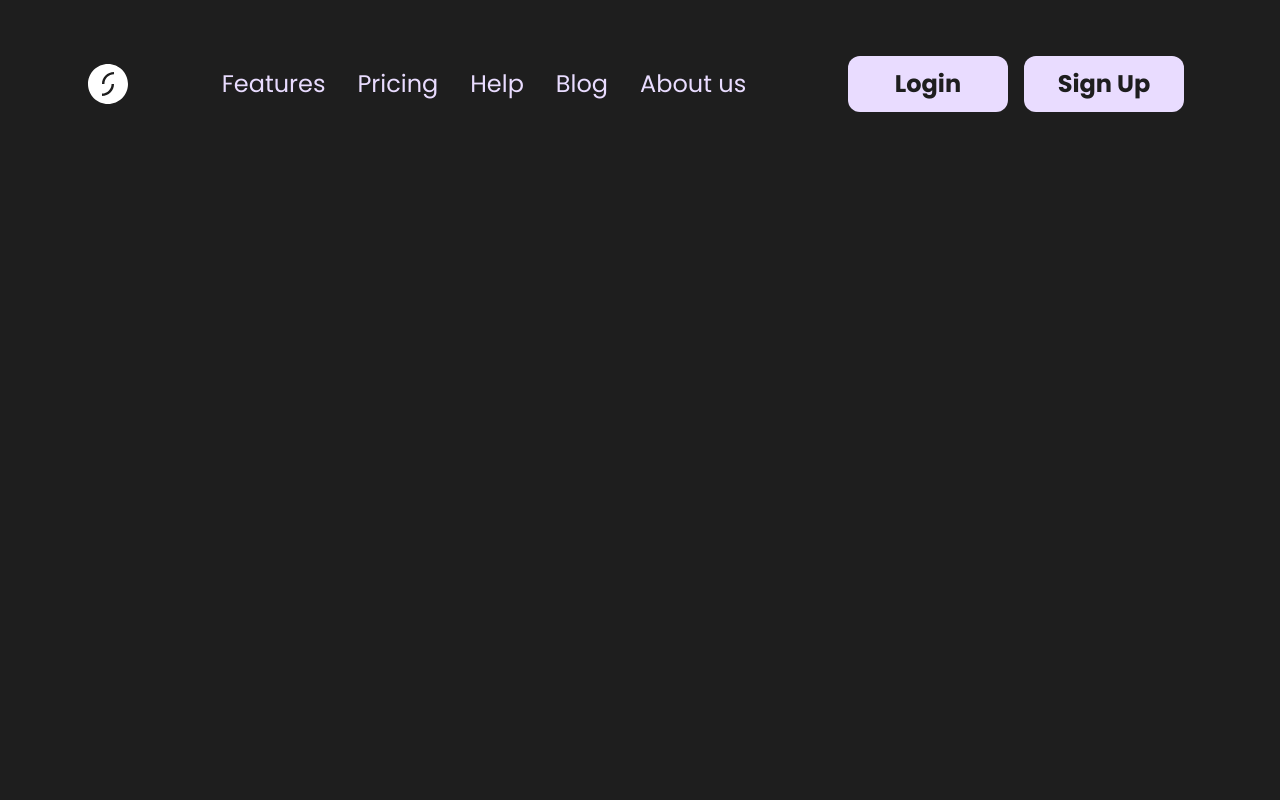
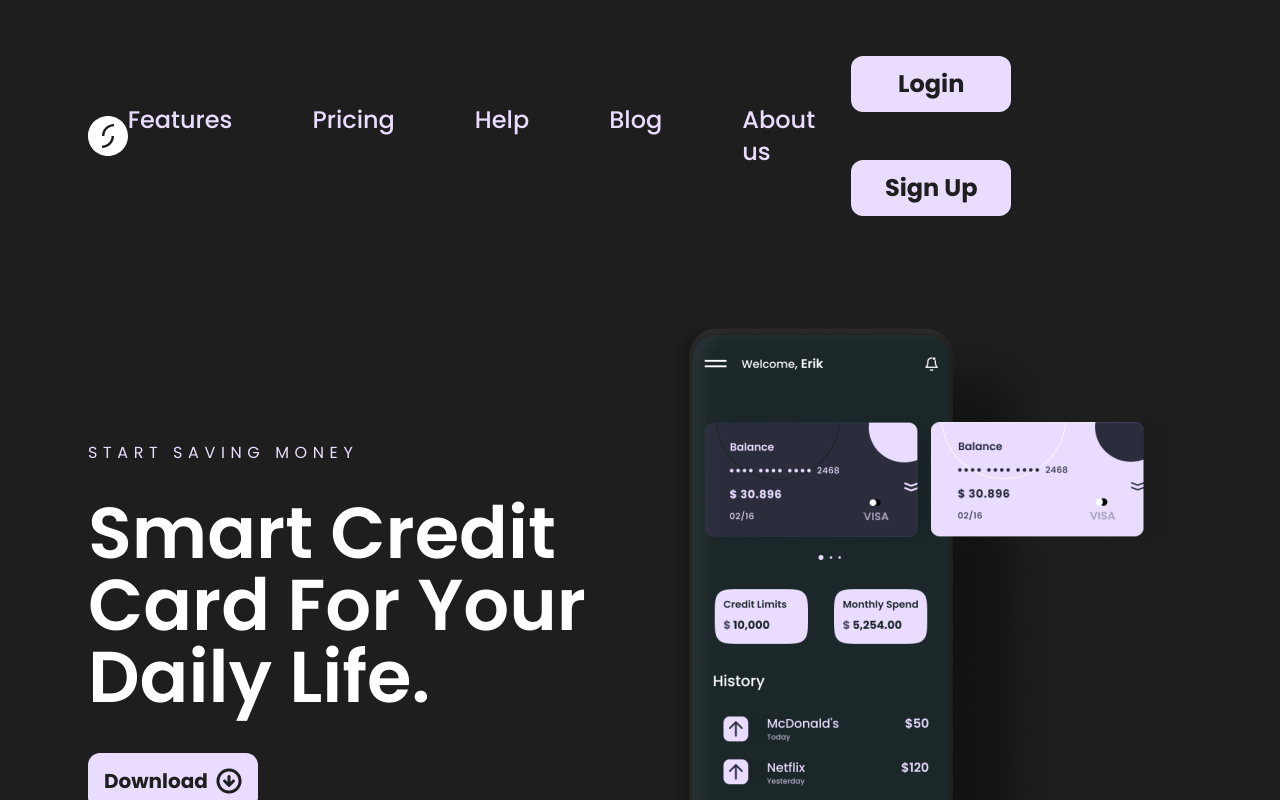
Before and after one commit to harrisfoes/paymend-landing-page, a React (Vite) app: page / in a window 1280 px wide. Built offline with nearby package versions, Linux system fonts and the light colour scheme.

Commit message:
finishing all features

```diff
--- a/src/App.jsx
+++ b/src/App.jsx
@@ -1,10 +1,12 @@
 import "./index.css";
 import Header from "./components/Header/Header";
+import Main from "./components/Main";
 
 const App = () => {
   return (
-    <div className="bg-black h-screen w-screen text-lightpurp font-poppins xl:px-16 2xl:px-32 pt:28">
+    <div className="bg-black w-screen text-lightpurp font-poppins md:px-0 xl:px-6 2xl:px-32 pt:28 md:h-screen flex flex-col justify-center items-center">
       <Header />
+      <Main />
     </div>
   );
 };
--- a/src/components/Header/Header.jsx
+++ b/src/components/Header/Header.jsx
@@ -86,11 +86,11 @@ const Header = () => {
   ];
 
   return (
-    <header>
-      <div className="px-6 py-8 flex justify-between items-center">
+    <header className="w-full">
+      <div className="px-6 lg:px-16 py-8 flex justify-between items-center">
         <Logo />
         <div className="hidden md:block">
-          <ul className="flex gap-8 text-2xl">
+          <ul className="flex gap-8 lg:text-2xl lg:font-medium lg:gap-20">
             {navLinks.slice(0, -2).map((linkItems) => {
               return (
                 <li key={linkItems.name}>
@@ -101,10 +101,10 @@ const Header = () => {
           </ul>
         </div>
         <div className="hidden md:block font-bold">
-          <button className="bg-lightpurp text-black rounded-xl m-2 my-6 w-40 text-2xl h-14">
+          <button className="bg-lightpurp text-black rounded-xl m-2 my-6 px-8 lg:w-40 lg:text-2xl h-14 hover:text-lightpurp hover:bg-darkblue active:text-black active:bg-lightpurp">
             Login
           </button>
-          <button className="bg-lightpurp text-black rounded-xl m-2 my-6 w-40 text-2xl h-14">
+          <button className="bg-lightpurp text-black rounded-xl m-2 my-6 px-8 lg:w-40 lg:text-2xl h-14 hover:text-lightpurp hover:bg-darkblue active:text-black active:bg-lightpurp">
             Sign Up
           </button>
         </div>
--- /dev/null
+++ b/src/components/Main.jsx
@@ -0,0 +1,31 @@
+import downloadBtn from "../assets/download.png";
+import heroImg from "../assets/HeroImage.png";
+
+function Main() {
+  return (
+    <main className="px-6 py-6 flex-wrap flex overflow-hidden lg:justify-between lg:w-full lg:items-between lg:px-16">
+      <div className="first-hero lg:w-1/2 lg:flex lg:flex-col lg:justify-center">
+        <div className="tracking-[.35rem] font-sm pb-4">START SAVING MONEY</div>
+        <h1 className="text-4xl font-semibold text-white xl:text-7xl xl:py-4">
+          Smart Credit Card For Your Daily Life.
+        </h1>
+        <div>
+          <button className="bg-lightpurp text-black rounded-xl my-6 px-4 h-14 text-xl font-bold flex gap-2 items-center justify-center hover:text-lightpurp hover:bg-darkblue active:text-black active:bg-lightpurp">
+            Download
+            <img
+              src={downloadBtn}
+              alt="download icon"
+              className="hover:fill-lightpurp"
+            />
+          </button>
+        </div>
+      </div>
+
+      <div className="img-hero flex-shrink-0 lg:w-1/2 md:flex-shrink lg:items-around lg:flex lg:justify-end">
+        <img src={heroImg} alt="company img" />
+      </div>
+    </main>
+  );
+}
+
+export default Main;
```
Also changed, not shown: src/assets/download.png (added).
